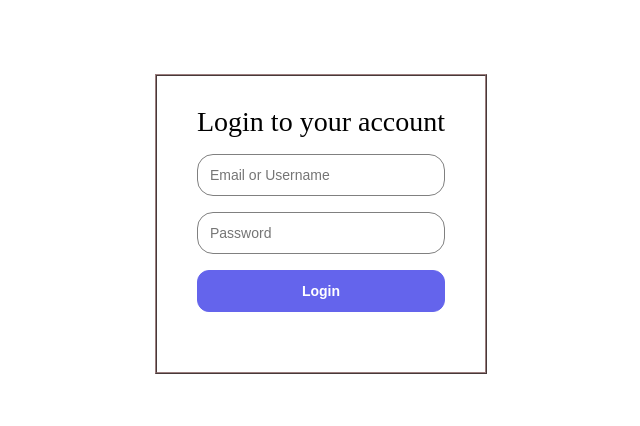
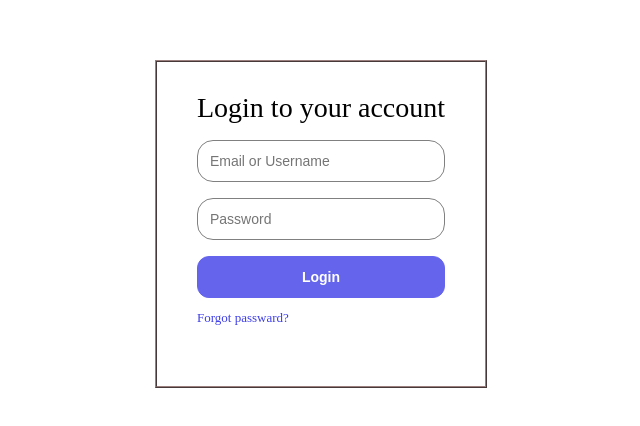
Before and after one commit to winstonrhules/Capstone_group4, a React (Create React App) app: page / in a window 1280 px wide. Shown: the part 184-610 px from the top of the page, without its empty margins (327-967 px from the left). Built offline with nearby package versions, Linux system fonts and the light colour scheme; no server answers.

Commit message:
Forgot password text

```diff
--- a/src/LoginForm.js
+++ b/src/LoginForm.js
@@ -3,6 +3,7 @@ import React        from 'react';
 import InputField   from './InputField';
 import SubmitButton from './SubmitButton';
 import UserStore    from './stores/UserStore';
+//import { validate } from 'validate.js';
 
 
 // EMAIL VALIDATION
@@ -130,6 +131,9 @@ hannpdleTouchTap = () => {
                         />
                 {/* THE CODE BELLOW CREATES A HORIZONTAL LINE */}
                     {/* <View style={{ borderBottomColor: 'grey', borderBottomWidth: 1, alignSelf:'stretch' }}/> */}
+                    <div className= 'password'>
+                        Forgot passward?
+                    </div>
                 </div>
             </div>
         );
--- a/src/index.css
+++ b/src/index.css
@@ -2,8 +2,6 @@ body, html, #root, .app, .container {
   width: 100%;
   height: 100%;
 }
-
-
 .container {
   font-size: 28px;
   color: rgb(0, 0, 0);
@@ -63,3 +61,10 @@ body, html, #root, .app, .container {
   border-style: ridge;
   box-sizing: border-box;
 }
+.password {
+  font-style: small;
+  color: rgb(62, 62, 233);
+  font-size: small;
+  padding-top: 12px;
+  text-align: left;
+}
```
